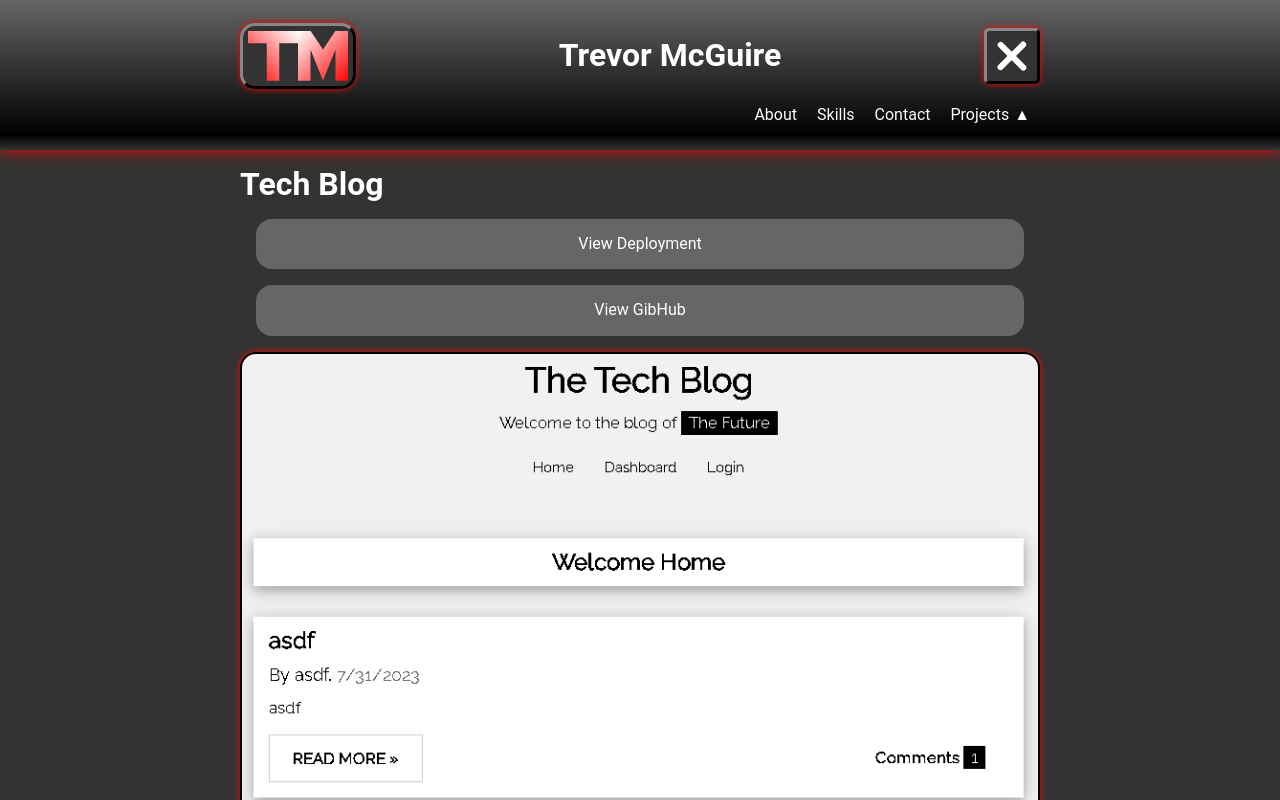
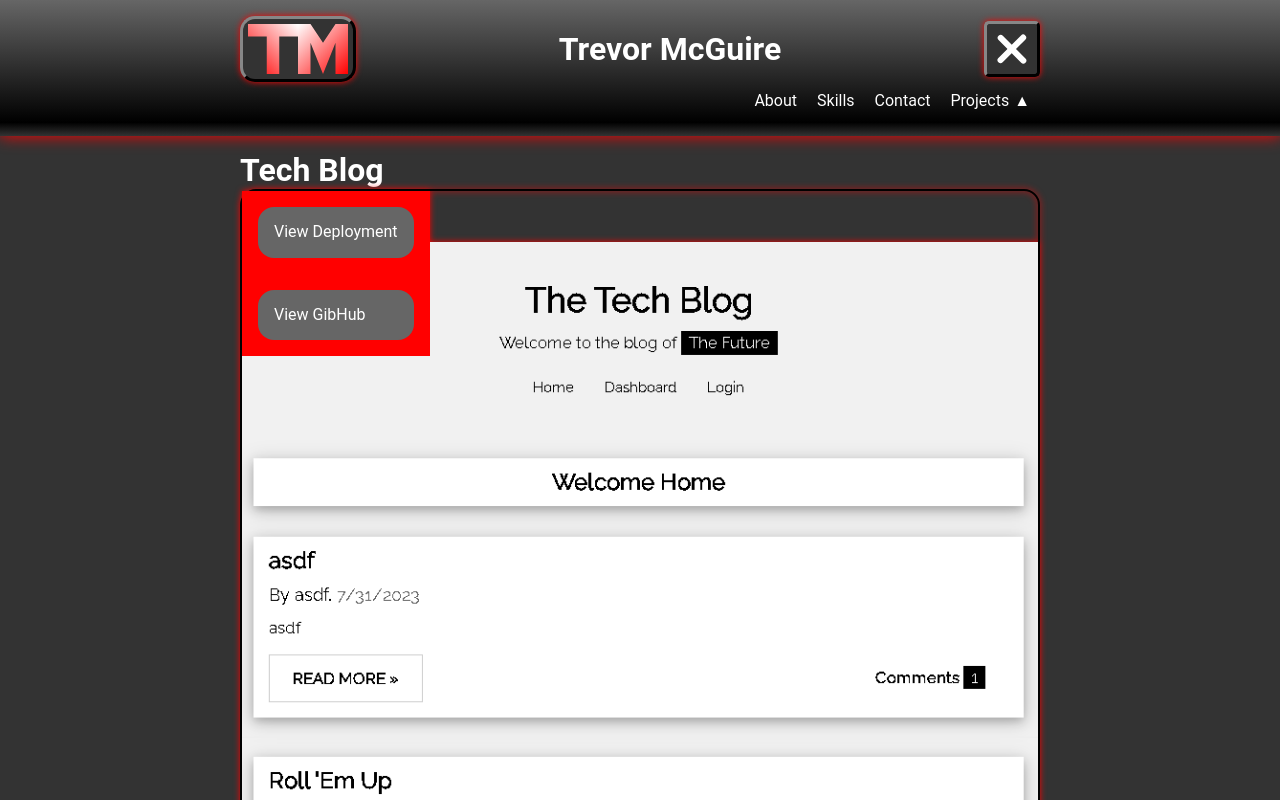
Before and after one commit to Trevor-McGuire/portfolio, a React (Vite) app: page /project/1 in a window 1280 px wide. Shown: the top 800 px of the page. Built offline with nearby package versions, Linux system fonts and the light colour scheme.

Commit message:
1st test push for trevmcdev

```diff
--- a/src/routes/header/index.jsx
+++ b/src/routes/header/index.jsx
@@ -36,10 +36,10 @@ const nav = () => {
       mainToggled === true ? setDropdownToggled(false) : null;
     };
     const mainToggle = document.getElementById("main-toggle");
-    const mainList = document.getElementById("main-list");
+    const listMain = document.getElementById("list-main");
     mainToggled
-      ? (mainList.style.maxHeight = hiddenCloneHeight(mainList))
-      : (mainList.style.maxHeight = "0px");
+      ? (listMain.style.maxHeight = hiddenCloneHeight(listMain))
+      : (listMain.style.maxHeight = "0px");
       mainToggle.addEventListener("click", handleToggle);
     return () => {
       mainToggle.removeEventListener("click", handleToggle);
@@ -51,10 +51,10 @@ const nav = () => {
       setDropdownToggled(!dropdownToggled);
     };
     const dropdownToggle = document.getElementById("dropdown-toggle");
-    const dropdownList = document.getElementById("dropdown-list");
+    const listProjects = document.getElementById("list-projects");
     dropdownToggled
-      ? (dropdownList.style.maxHeight = hiddenCloneHeight(dropdownList))
-      : (dropdownList.style.maxHeight = "0px");
+      ? (listProjects.style.maxHeight = hiddenCloneHeight(listProjects))
+      : (listProjects.style.maxHeight = "0px");
     dropdownToggle.addEventListener("click", handleToggle);
     return () => {
       dropdownToggle.removeEventListener("click", handleToggle);
--- a/src/routes/header/listMain.jsx
+++ b/src/routes/header/listMain.jsx
@@ -9,7 +9,7 @@ const listMain = ({ currentPath }) => {
   ];
 
   return (
-    <ul id="main-list">
+    <ul id="list-main">
       {paths.map((path) => {
         return (
           <li key={path.to}>
--- a/src/routes/header/listProjects.jsx
+++ b/src/routes/header/listProjects.jsx
@@ -3,7 +3,7 @@ import { NavLink } from "react-router-dom";
 
 const listProjects = ({ currentPath }) => {
   return (
-    <ul id="dropdown-list">
+    <ul id="list-projects">
       {projects.map((project) => {
         return (
           <li key={project.projectId}>
--- a/src/routes/header/section.jsx
+++ b/src/routes/header/section.jsx
@@ -9,7 +9,6 @@ const section = () => {
       '#0ff',
     ]
     const currentColor = getComputedStyle(document.documentElement).getPropertyValue('--theme-color');
-    console.log(currentColor)
     const index = colorTheme.indexOf(currentColor);
     if (index === colorTheme.length - 1) {
       return colorTheme[0];
--- a/src/routes/project.jsx
+++ b/src/routes/project.jsx
@@ -9,9 +9,12 @@ const project = () => {
   );
 
   return (
-    <div id='pages-project'>
+    <div id="pages-project">
       <h1>{project.title}</h1>
-      <div>
+
+      <section style={{ backgroundImage: `url(${project.image})` }}>
+        {" "}
+        <div>
           <a href={project.link} target="_blank">
             View Deployment
           </a>
@@ -19,9 +22,6 @@ const project = () => {
             View GibHub
           </a>
         </div>
-      <section style={{ backgroundImage: `url(${project.image})` }}>
-
-
       </section>
       <p>{project.text}</p>
     </div>
--- a/src/style/header/index.scss
+++ b/src/style/header/index.scss
@@ -14,7 +14,6 @@ header {
   filter: drop-shadow(0px 0px 8px var(--theme-color));
   user-select: none;
   -webkit-user-drag: none;
-
   nav,
   section {
     max-width: 800px;
--- a/src/style/header/listMain.scss
+++ b/src/style/header/listMain.scss
@@ -1,5 +1,5 @@
-#main-list,
-#dropdown-list {
+#list-main,
+#list-projects {
   list-style: none;
   display: flex;
   justify-content: flex-end;
--- a/src/style/header/listProjects.scss
+++ b/src/style/header/listProjects.scss
@@ -0,0 +1,9 @@
+#list-projects {
+  div {
+    font-size: larger;
+
+  }
+  span {
+
+  }
+}
--- a/src/style/header/section.scss
+++ b/src/style/header/section.scss
@@ -7,7 +7,7 @@ section {
   }
   #logo {
     height: 50px;
-    width: 100px;
+    min-width: 100px;
     background-color: $bg2;
     padding: 5px;
     border-radius: 15px;
@@ -60,7 +60,9 @@ section {
     }
   }
   h1 {
-    align-items: center;
+    display: inline-block;
+    text-align: center;
+    margin: 0;
   }
   #main-toggle {
     height: 50px;
--- a/src/style/pages/projects.scss
+++ b/src/style/pages/projects.scss
@@ -1,30 +1,29 @@
 #pages-project {
-  a {
-    color: $txt1;
-    text-decoration: none;
-    background-color: $bg3;
-    padding: 1rem;
-    margin: 1rem;
-    border-radius: 1rem;
-    display: flex;
-    justify-content: center;
-    align-items: center;
-
-    &:hover {
-      color: $acc1;
-      background-color: $bg2;
-
-    }
-  }
   section {
     // make height equal to the width
     padding-bottom: 100%;
     background-position: center;
     background-repeat: no-repeat;
-    background-size: cover;
+    background-size: contain;
     border-radius: 1rem;
     border: 2px solid black;
-    filter: drop-shadow(0px 0px 3px $acc1);
+    filter: drop-shadow(0px 0px 3px var(--theme-color));
+    > div {
+      background-color: red;
+      display: flex;
+      flex-direction: column;
+    }
+    a {
+      color: $txt1;
+      text-decoration: none;
+      background-color: $bg3;
+      padding: 1rem;
+      margin: 1rem;
+      border-radius: 1rem;
+      &:hover {
+        color: $acc1;
+        background-color: $bg2;
+      }
+    }
   }
-
 }
--- a/src/style/pages/skills.scss
+++ b/src/style/pages/skills.scss
@@ -8,7 +8,6 @@
     li {
       border: 1px solid $txt1;
       padding: 0.5rem;
-
       border-radius: 0.5rem;
       list-style: none;
       span {
```
Also changed, not shown: 1 other file (tests, documents, lock files or other folders).
